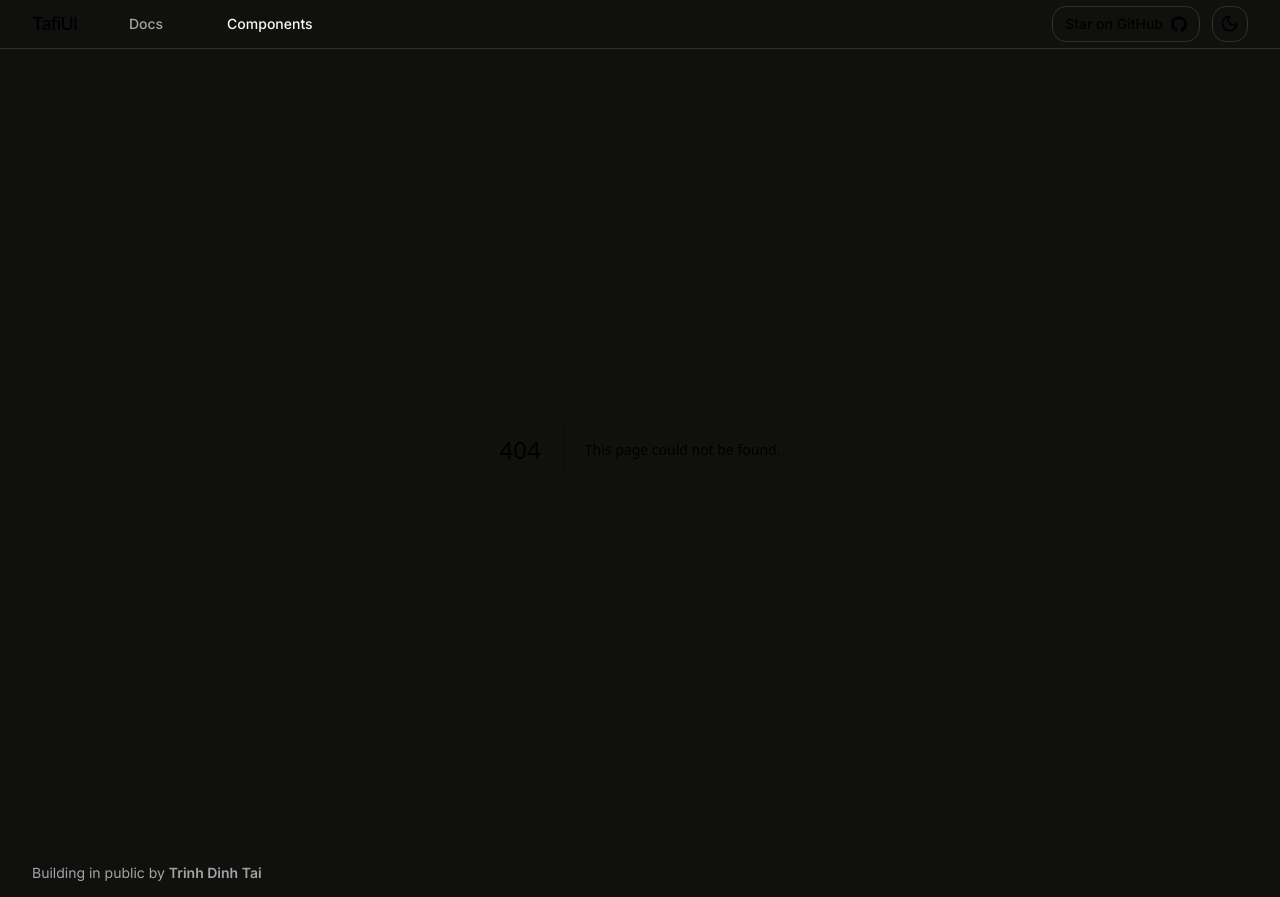
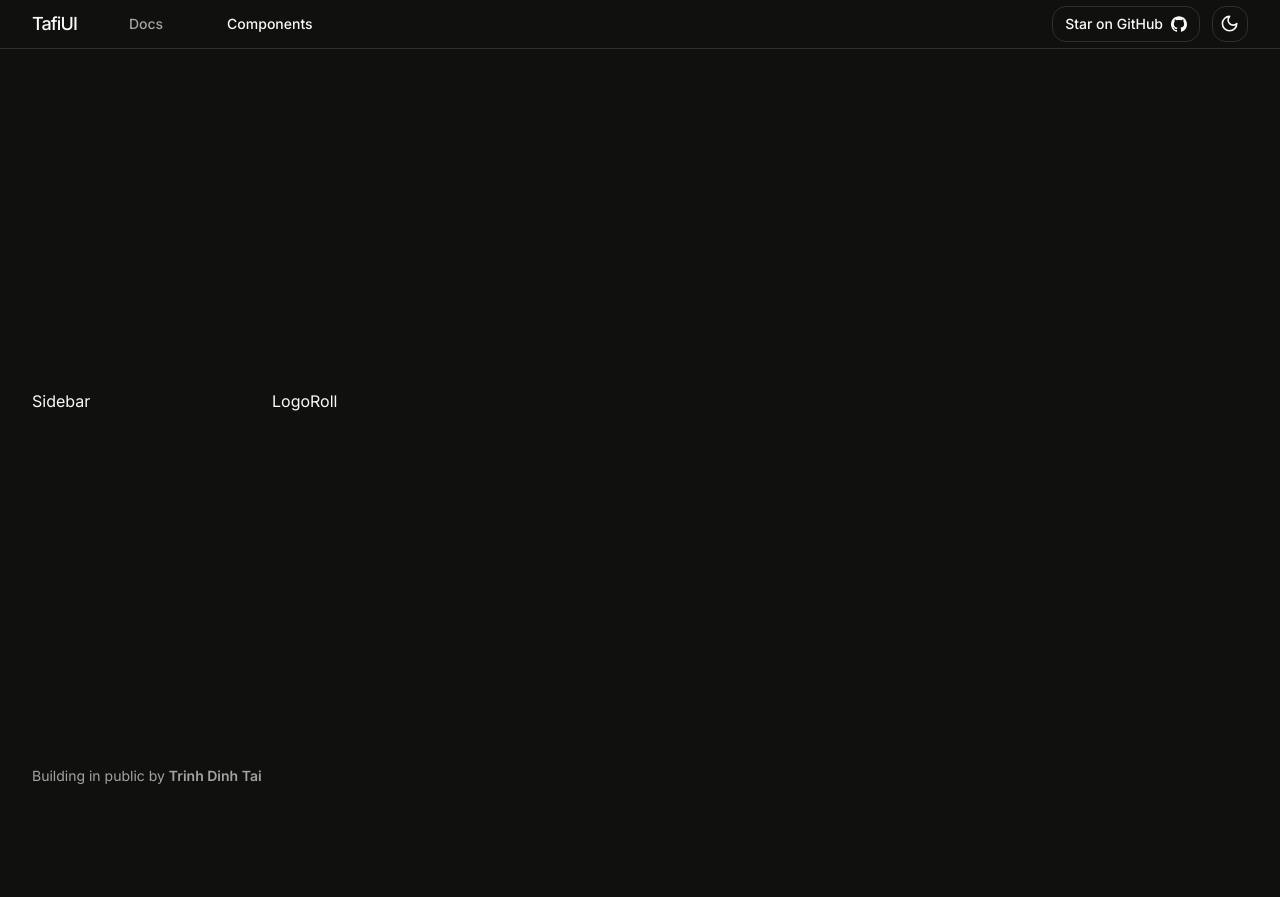
Before and after one commit to trinhdinhtai/tafiui, a Next.js app: page /components/logo-roll in a window 1280 px wide. Before the commit this address had no page. After the commit the page ends 800 px from the top, so only its background shows below. Built offline with nearby package versions, Linux system fonts and the light colour scheme.

Commit message:
feat: add LogoRollPage component and MainLayout component

```diff
--- /dev/null
+++ b/app/(main)/components/logo-roll/page.tsx
@@ -0,0 +1,3 @@
+export default function LogoRollPage() {
+  return <div>LogoRoll</div>
+}
--- /dev/null
+++ b/app/(main)/layout.tsx
@@ -0,0 +1,12 @@
+import { PropsWithChildren } from "react"
+
+import Sidebar from "@/components/layout/side-bar"
+
+export default function MainLayout({ children }: PropsWithChildren) {
+  return (
+    <div className="container flex w-full flex-1 md:grid md:grid-cols-[180px_minmax(0,1fr)] md:gap-6 lg:grid-cols-[200px_minmax(0,1fr)] lg:gap-10">
+      <Sidebar />
+      {children}
+    </div>
+  )
+}
--- /dev/null
+++ b/components/layout/side-bar.tsx
@@ -0,0 +1,3 @@
+export default function Sidebar() {
+  return <div>Sidebar</div>
+}
```
